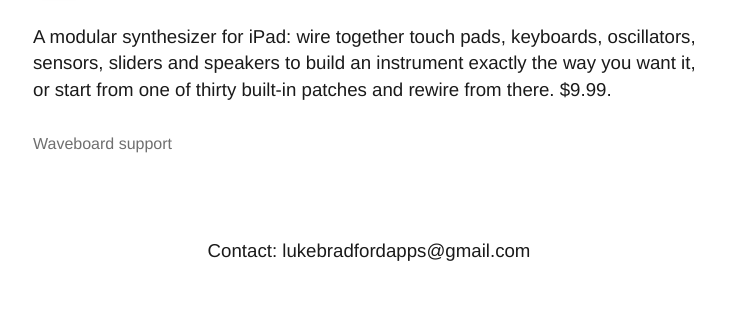
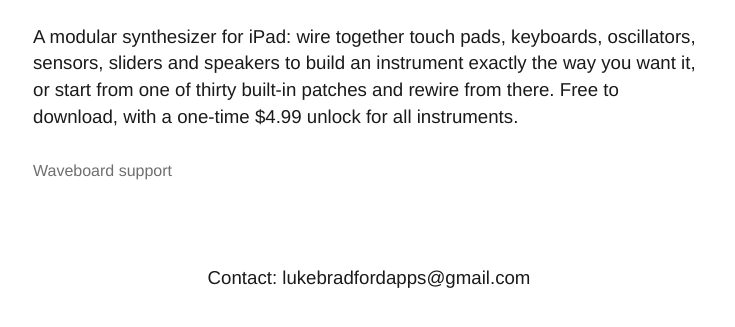
Before and after one commit to lukebradford/apps.lukebradford.xyz, a plain HTML site: page index.html in a window 1280 px wide. Shown: the part 1581-1908 px from the top of the page, without its empty margins (271-1006 px from the left). Drawn offline with Linux system fonts and the light colour scheme.

Commit message:
Show Waveboard as free with a one-time $4.99 unlock for all instruments
Co-Authored-By: Claude Opus 5.5 <noreply@anthropic.com>

```diff
--- a/index.html
+++ b/index.html
@@ -312,7 +312,7 @@
         <p>A modular synthesizer for iPad: wire together touch pads, keyboards,
         oscillators, sensors, sliders and speakers to build an instrument exactly the
         way you want it, or start from one of thirty built-in patches and rewire from
-        there. $9.99.</p>
+        there. Free to download, with a one-time $4.99 unlock for all instruments.</p>
         <br>
         <p><a class="support-link" href="waveboard/">Waveboard support</a></p>
         <br>
```
